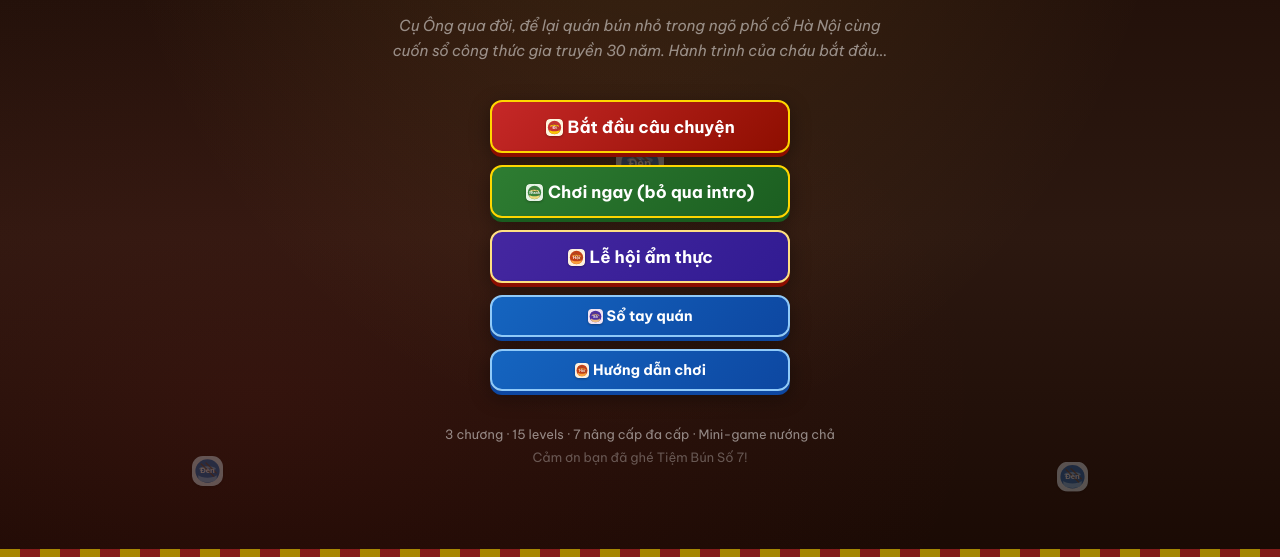
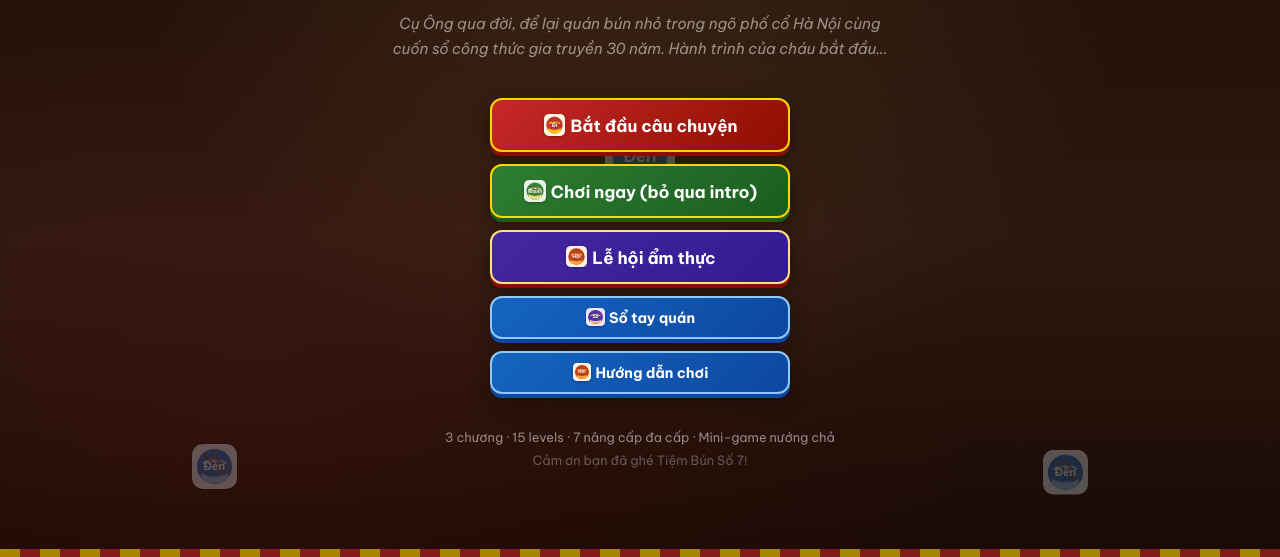
Before and after one commit to vutaitam/bep_viet_7, a plain HTML site: page index.html in a window 1280 px wide. Shown: the part 243-800 px from the top of the page. Drawn offline with Linux system fonts and the light colour scheme.

Commit message:
Revert "hotfix: reduce custom icon sizes"
This reverts commit d7d67f52c6c7b85324a59ea41275f940fdb3cd92.

```diff
--- a/css/styles.css
+++ b/css/styles.css
@@ -42,26 +42,23 @@ button{font-family:inherit;cursor:pointer;}
 
 .art-emoji{
   display:inline-block;
-  width:1.02em;
-  height:1.02em;
+  width:1.28em;
+  height:1.28em;
   object-fit:contain;
-  vertical-align:-.16em;
-  margin:0 .04em;
+  vertical-align:-.22em;
+  margin:0 .08em;
   border-radius:.24em;
   filter:drop-shadow(0 1px 1px rgba(0,0,0,.28));
 }
-.menu-logo .art-emoji{width:.74em;height:.74em;vertical-align:-.08em;}
-.lantern .art-emoji{
-  width:.68em;height:.68em;margin:0;
-}
-.tutorial-icon .art-emoji,.story-icon .art-emoji,.fest-banner .art-emoji{
-  width:.82em;height:.82em;margin:0;
+.menu-logo .art-emoji{width:1em;height:1em;vertical-align:-.12em;}
+.lantern .art-emoji,.tutorial-icon .art-emoji,.story-icon .art-emoji,.fest-banner .art-emoji{
+  width:1em;height:1em;margin:0;
 }
 .customer-emoji .art-emoji,.gal-card-emoji .art-emoji,.npc-emoji .art-emoji,.upgrade-emoji .art-emoji{
-  width:.86em;height:.86em;margin:0;
+  width:1.05em;height:1.05em;margin:0;
 }
 .ingredient-emoji .art-emoji,.drink-ing-emoji .art-emoji{
-  width:.92em;height:.92em;margin:0;
+  width:1.15em;height:1.15em;margin:0;
 }
 
 /* ===== BUTTONS ===== */
```
